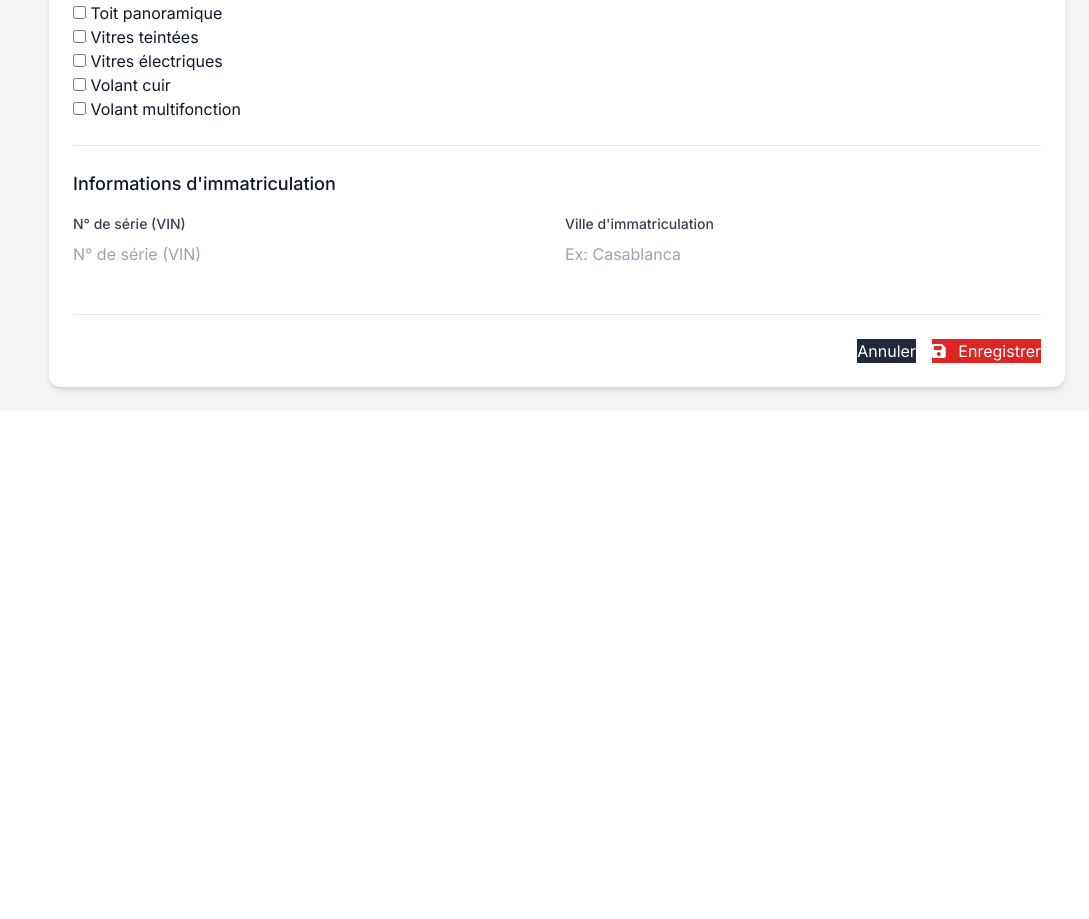
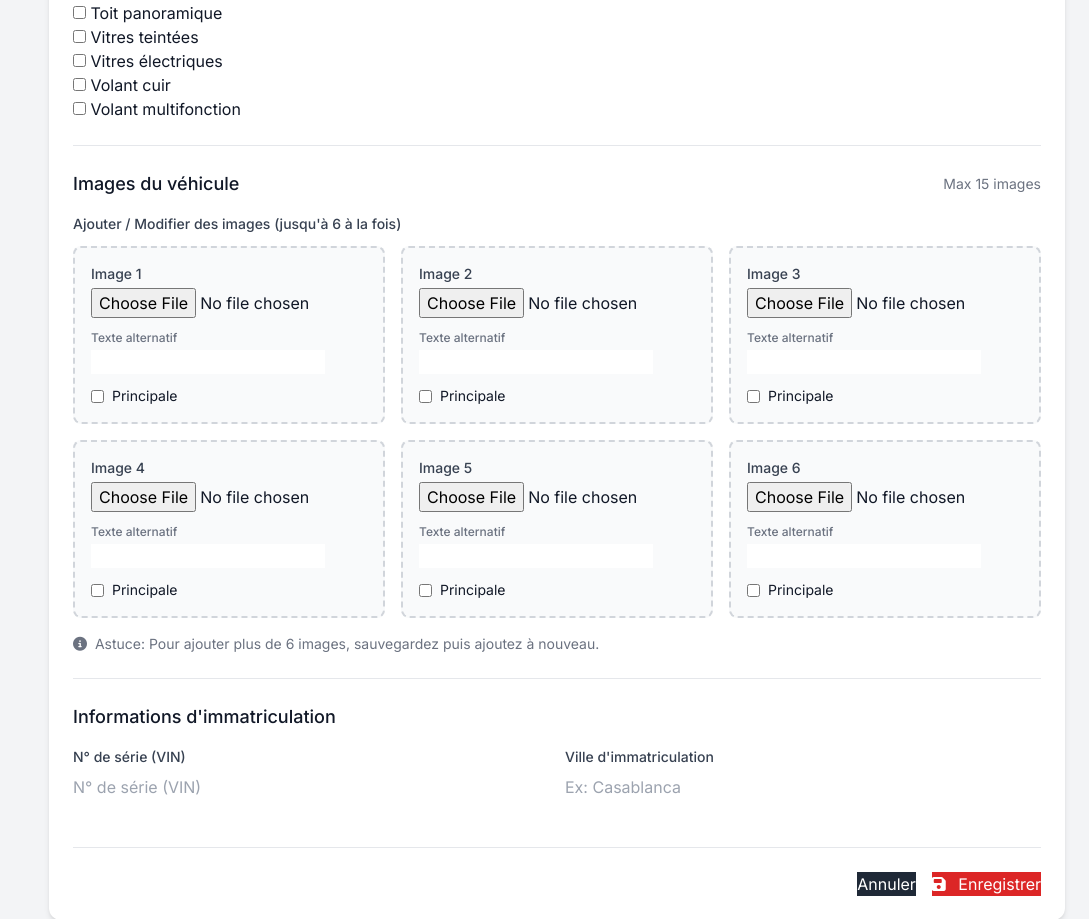
Before and after one commit to bardich/UsedCars, a Django app: page /dashboard/cars/add/ in a window 1320 px wide. Shown: the part 1973-2892 px from the top of the page, without its empty margins (231-1320 px from the left). Before the commit the page ends 2369 px from the top, so only its background shows below. Run offline with Django 5.2, Linux system fonts and the light colour scheme; the visitor is signed in with stand-in values (Sample User, id 1); data comes from the database, SQL or seed files in the repository; some libraries are stand-ins or nearby versions.

Commit message:
add multi images to new car

```diff
--- a/apps/cars/forms.py
+++ b/apps/cars/forms.py
@@ -146,6 +146,7 @@ CarImageFormSet = forms.inlineformset_factory(
     CarImage,
     form=CarImageForm,
     formset=CarImageInlineFormSet,
-    extra=3,  # Show 3 empty forms
+    extra=6,  # Show 6 empty forms for batch upload
+    max_num=15,  # Maximum 15 images per car
     can_delete=True
 )
--- a/apps/dashboard/views.py
+++ b/apps/dashboard/views.py
@@ -4,7 +4,7 @@ from django.urls import reverse_lazy
 from django.db.models import Count, Q
 from django.contrib import messages
 from apps.cars.models import Car, Category, Brand
-from apps.cars.forms import CarForm, CategoryForm, BrandForm
+from apps.cars.forms import CarForm, CategoryForm, BrandForm, CarImageFormSet
 from apps.core.models import SiteSettings
 from apps.core.forms import SiteSettingsForm
 
@@ -68,7 +68,7 @@ class CarManagementView(AdminRequiredMixin, ListView):
 
 
 class CarAddView(AdminRequiredMixin, CreateView):
-    """Add new car view"""
+    """Add new car view with image upload"""
     model = Car
     template_name = 'dashboard/car_form.html'
     form_class = CarForm
@@ -77,15 +77,28 @@ class CarAddView(AdminRequiredMixin, CreateView):
     def get_context_data(self, **kwargs):
         context = super().get_context_data(**kwargs)
         context['title'] = 'Ajouter une voiture'
+        if self.request.POST:
+            context['image_formset'] = CarImageFormSet(self.request.POST, self.request.FILES)
+        else:
+            context['image_formset'] = CarImageFormSet()
         return context
 
     def form_valid(self, form):
-        messages.success(self.request, f'La voiture "{form.instance}" a été créée avec succès.')
-        return super().form_valid(form)
+        context = self.get_context_data()
+        image_formset = context['image_formset']
+
+        if form.is_valid() and image_formset.is_valid():
+            self.object = form.save()
+            image_formset.instance = self.object
+            image_formset.save()
+            messages.success(self.request, f'La voiture "{form.instance}" a été créée avec succès.')
+            return super().form_valid(form)
+        else:
+            return self.render_to_response(self.get_context_data(form=form))
 
 
 class CarEditView(AdminRequiredMixin, UpdateView):
-    """Edit car view"""
+    """Edit car view with image management"""
     model = Car
     template_name = 'dashboard/car_form.html'
     form_class = CarForm
@@ -94,11 +107,24 @@ class CarEditView(AdminRequiredMixin, UpdateView):
     def get_context_data(self, **kwargs):
         context = super().get_context_data(**kwargs)
         context['title'] = f'Modifier: {self.object}'
+        if self.request.POST:
+            context['image_formset'] = CarImageFormSet(self.request.POST, self.request.FILES, instance=self.object)
+        else:
+            context['image_formset'] = CarImageFormSet(instance=self.object)
+        context['car'] = self.object
         return context
 
     def form_valid(self, form):
-        messages.success(self.request, f'La voiture "{form.instance}" a été mise à jour avec succès.')
-        return super().form_valid(form)
+        context = self.get_context_data()
+        image_formset = context['image_formset']
+
+        if form.is_valid() and image_formset.is_valid():
+            form.save()
+            image_formset.save()
+            messages.success(self.request, f'La voiture "{form.instance}" a été mise à jour avec succès.')
+            return super().form_valid(form)
+        else:
+            return self.render_to_response(self.get_context_data(form=form))
 
 
 class CarDeleteView(AdminRequiredMixin, DeleteView):
--- a/templates/dashboard/car_form.html
+++ b/templates/dashboard/car_form.html
@@ -138,6 +138,82 @@
             </div>
         </div>
 
+        {# Images #}
+        <div class="border-b border-gray-200 pb-6">
+            <div class="flex items-center justify-between mb-4">
+                <h3 class="text-lg font-medium text-gray-900">Images du véhicule</h3>
+                <span class="text-sm text-gray-500">
+                    {% if car %}{{ car.images.count }} images existantes - {% endif %}Max 15 images
+                </span>
+            </div>
+
+            {# Existing Images (for edit mode) #}
+            {% if car and car.images.exists %}
+            <div class="mb-6">
+                <h4 class="text-sm font-medium text-gray-700 mb-3">Images existantes</h4>
+                <div class="grid grid-cols-2 md:grid-cols-4 lg:grid-cols-6 gap-4">
+                    {% for image in car.images.all %}
+                    <div class="relative group">
+                        <img src="{{ image.image.url }}" alt="{{ image.alt_text }}" class="w-full h-24 object-cover rounded-lg">
+                        {% if image.is_featured %}
+                        <span class="absolute top-2 left-2 bg-red-500 text-white text-xs px-2 py-1 rounded">Principale</span>
+                        {% endif %}
+                        <span class="absolute bottom-2 right-2 bg-gray-800 text-white text-xs px-2 py-1 rounded">#{{ image.order }}</span>
+                    </div>
+                    {% endfor %}
+                </div>
+            </div>
+            {% endif %}
+
+            {# Image Formset #}
+            <div>
+                <h4 class="text-sm font-medium text-gray-700 mb-3">Ajouter / Modifier des images (jusqu'à 6 à la fois)</h4>
+                {{ image_formset.management_form }}
+
+                <div class="grid grid-cols-1 md:grid-cols-2 lg:grid-cols-3 gap-4">
+                    {% for form in image_formset %}
+                    <div class="p-4 bg-gray-50 rounded-lg border-2 border-dashed border-gray-300 hover:border-gray-400 transition">
+                        {{ form.id }}
+                        <div class="space-y-3">
+                            <div>
+                                <label class="block text-sm font-medium text-gray-700 mb-1">Image {{ forloop.counter }}</label>
+                                {{ form.image }}
+                            </div>
+                            <div>
+                                <label class="block text-xs font-medium text-gray-500 mb-1">Texte alternatif</label>
+                                {{ form.alt_text }}
+                            </div>
+                            <div class="flex items-center justify-between">
+                                <label class="flex items-center text-sm">
+                                    {{ form.is_featured }}
+                                    <span class="ml-2">Principale</span>
+                                </label>
+                                {% if form.instance.pk %}
+                                <label class="flex items-center text-red-600 text-sm">
+                                    {{ form.DELETE }}
+                                    <span class="ml-1">Suppr.</span>
+                                </label>
+                                {% endif %}
+                            </div>
+                            {{ form.order.as_hidden }}
+                        </div>
+                    </div>
+                    {% endfor %}
+                </div>
+
+                {% if image_formset.non_form_errors %}
+                <div class="text-red-600 text-sm mt-4">
+                    {{ image_formset.non_form_errors }}
+                </div>
+                {% endif %}
+
+                <p class="text-sm text-gray-500 mt-4">
+                    <i class="fas fa-info-circle mr-1"></i>
+                    Astuce: Pour ajouter plus de 6 images, sauvegardez puis ajoutez à nouveau.
+                </p>
+            </div>
+        </div>
+
         {# Registration Info #}
         <div class="pb-6">
             <h3 class="text-lg font-medium text-gray-900 mb-4">Informations d'immatriculation</h3>
```
Also changed, not shown: Instruction/tasks.md (+2 -13 lines), templates/cars/detail.html (+11 -6 lines).
